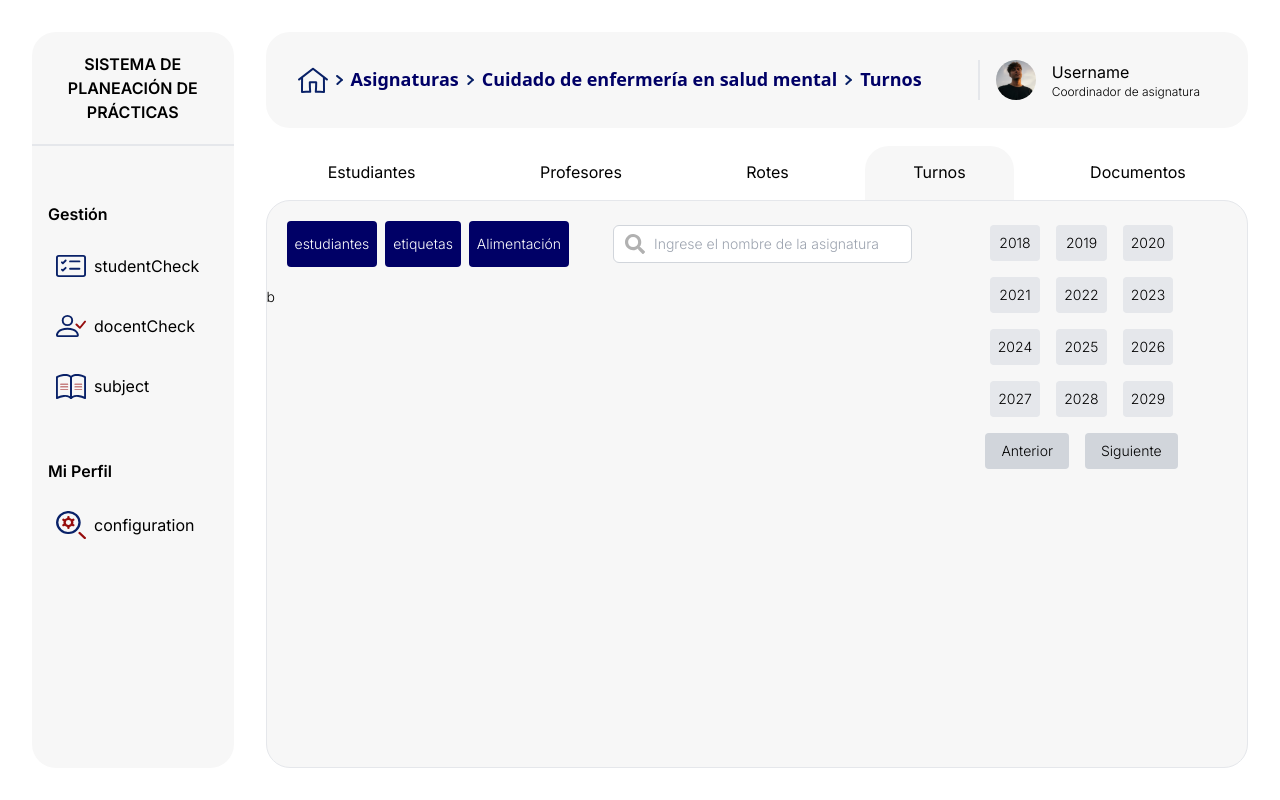
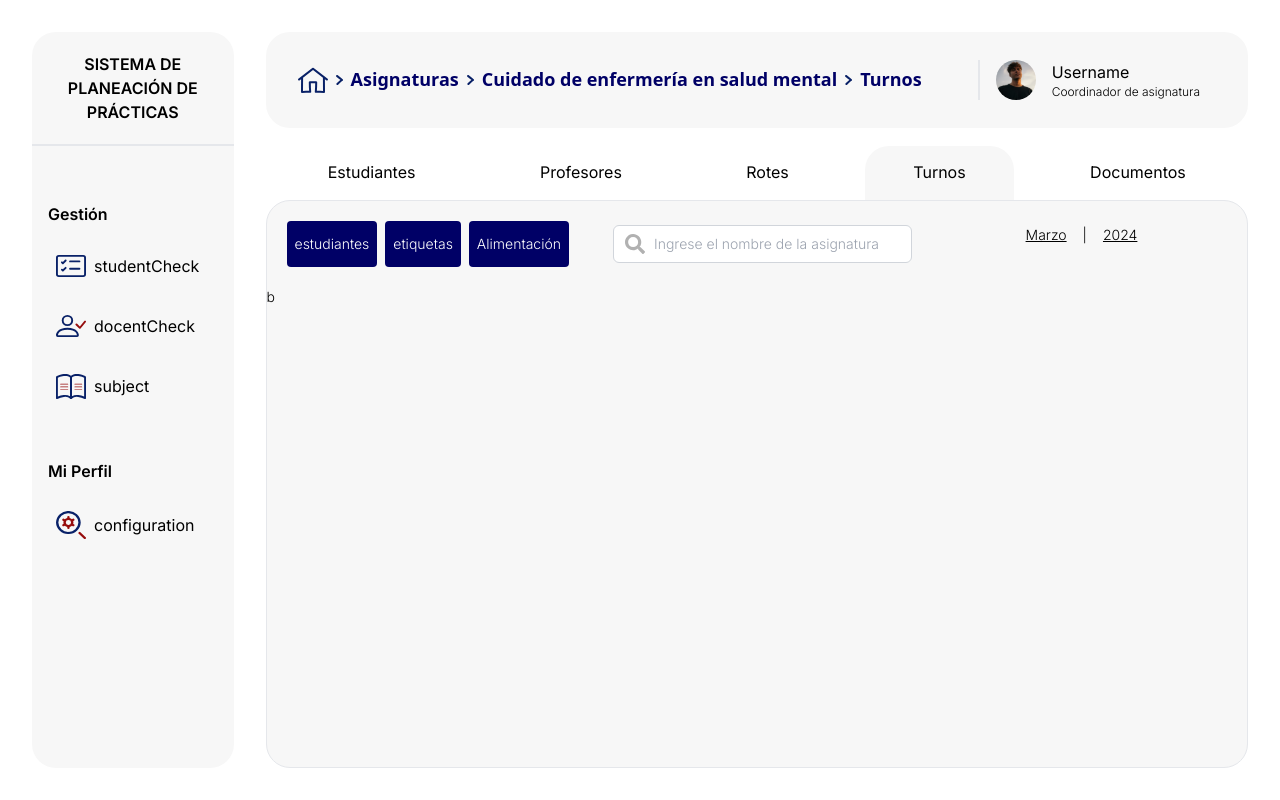
Before and after one commit to UnSup17/gesrotes, a Next.js app: page /subjects/1/shifts in a window 1280 px wide. Built offline with nearby package versions, Linux system fonts and the light colour scheme.

Commit message:
definir states a la fecha actual por defecto

```diff
--- a/src/app/(pages)/subjects/(pages)/[subjectId]/shifts/components/parametrizer/index.tsx
+++ b/src/app/(pages)/subjects/(pages)/[subjectId]/shifts/components/parametrizer/index.tsx
@@ -28,7 +28,7 @@ export default function Parametrizer() {
       </div>
       <div className="relative w-1/2">
         <DatePicker
-          selectDay={true}
+          selectDay={false}
           selectMonth={true}
           selectYear={true}
           className="w-full text-sm"
--- a/src/app/components/Datepicker.tsx
+++ b/src/app/components/Datepicker.tsx
@@ -1,4 +1,4 @@
-import React, { useState } from "react";
+import React, { useEffect, useState } from "react";
 
 // Definir las propiedades del componente
 interface DatePickerProps {
@@ -18,6 +18,13 @@ const DatePicker: React.FC<DatePickerProps> = ({
   const [selectedMonth, setSelectedMonth] = useState<number | null>(null);
   const [selectedDay, setSelectedDay] = useState<number | null>(null);
   const [yearRange, setYearRange] = useState<number>(new Date().getFullYear());
+
+  useEffect(() => {
+    const currentDate = new Date();
+    setSelectedYear(currentDate.getFullYear());
+    setSelectedMonth(currentDate.getMonth() + 1); // getMonth() devuelve 0-11, sumamos 1 para obtener 1-12
+    setSelectedDay(currentDate.getDate());
+  }, []);
 
   const months = [
     "Enero",
```
